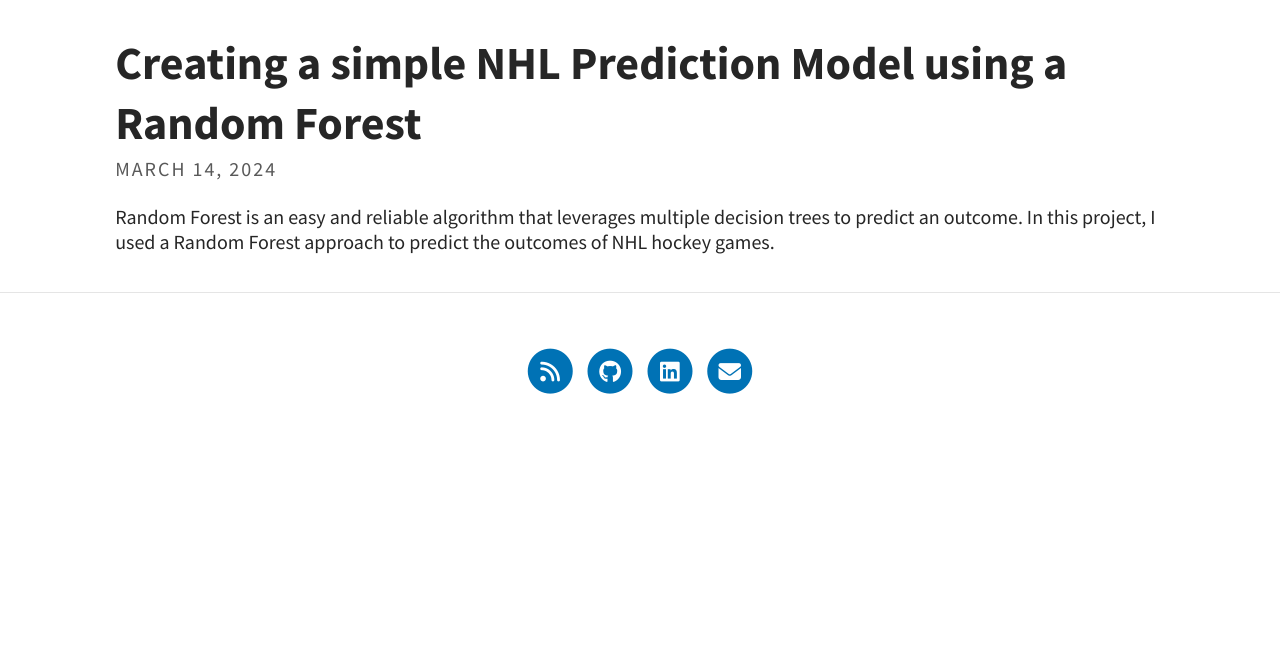
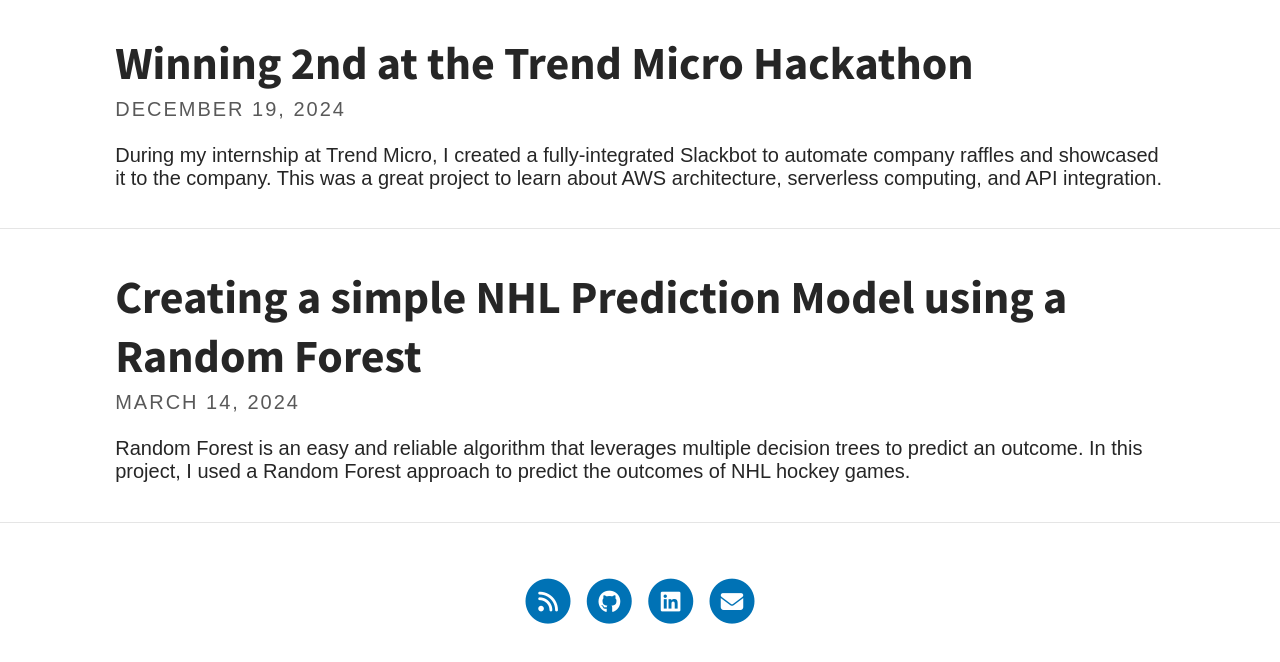
Before and after one commit to alexoh554/alexoh554.github.io, a Jekyll site: the page built from index.html, in a window 1280 px wide, cut to the strip 375-1037 px from the top of the page. Built offline with Jekyll 4.4.1, drawn with Linux system fonts in a browser that asks for light colours; a script that is not in the unit is left out; the list of posts is cut into pages by our own code; before the commit the page ends 900 px from its top, so only the background shows below that; part of the change alters nothing that is shown.

Commit message:
Get started on new page

```diff
--- /dev/null
+++ b/_posts/2024-12-19-Winning-2nd-at-the-Trend-Micro-Hackathon.md
@@ -0,0 +1,49 @@
+---
+layout: post
+title: Winning 2nd at the Trend Micro Hackathon
+tags: [Project, System Design, Hackathon]
+---
+During my internship at Trend Micro, I created a fully-integrated Slackbot to automate company raffles and showcased it to the company. This was a great project to learn about AWS architecture, serverless computing, and API integration.
+
+## Motivation
+Trend Micro hosts tri-annual "Hack Days", days where developers are encouraged to work on and share a project. Ideas can be anything - some make useful tools for productivity, while others may work on technical debt or workflow optimizations. This was one of the great showcases of Trend Micro's continuous learning work culture and how it benefits everyone. Developers like myself can learn new skills and the company can also benefit greatly from some of these projects (one team worked on migrating a huge repository to a newer programming language).
+
+One of the perks of working at Trend Micro is the Ottawa Senators ticket raffles. For every game, employees can email an HR organizer to be entered in a draw. Near the day of the game, winners are notified via email or teams.
+
+Someone on my hackathon team had the great idea of simplifying this tedious email process and making it easier for the HR team to manage entrants. We thought a Slack bot would be a fun and interactive way for employees to participate in the frequent raffles. Because of this, we created Cyber SweepStakes.
+
+## Architecture
+Using the Slack API to create a Slack bot is fairly straightforward. You can obtain a Webhook URL as an endpoint to send messages (via HTTP POST requests) to a channel in your workspace. Setting up slash commands is also easy - you need to provide the endpoint of your app/function that Slack will send requests to.
+
+Our main (and most time-consuming) design decision for this project was deciding how to host our backend architecture. I'll highlight some of the options we considered below:
+
+### Heroku Web Application
+We initially saw another group using Heroku for their Slackbot and considered the pros and cons.
+
+**Pros**
+- Easy to set up and manage different endpoints for different functionality
+- Easy to integrate third party add-ons such as databases
+
+**Cons**
+- The other group used their personal money to host this site
+- Trend Micro is a cybersecurity company, so hosting the architecture of our app on Heroku seemed a little counterintuitive
+
+### Ngrok
+A co-worker suggested Ngrok, a way to host the backend on our local machine. We never used Ngrok before, so we had to do some research.
+
+**Pros**
+- Free
+- Easily develop and test changes
+
+**Cons**
+- Not sustainable long term for the HR team to use (since someone would have to be hosting it on their device)
+
+### AWS
+
+**Pros**
+- Use the company's account and security rules
+- Easily integrate a variety of services such as databases, computing, and queues
+- Sustainable (until someone shuts down the service)
+
+**Cons**
+- Could be costly if not implemented properly
--- a/_sass/base/_variables.scss
+++ b/_sass/base/_variables.scss
@@ -1,5 +1,5 @@
 /* TYPOGRAPHY */
-$font-family-main: 'Source Sans Pro', Helvetica, Arial, sans-serif;
+$font-family-main:  Arial, 'Source Sans Pro', Helvetica, sans-serif;
 $font-family-headings: 'Source Sans Pro', Helvetica, Arial, sans-serif;
 $font-family-logo: 'Source Sans Pro', Helvetica, Arial, sans-serif;
 $font-size: 1.25em;
```
